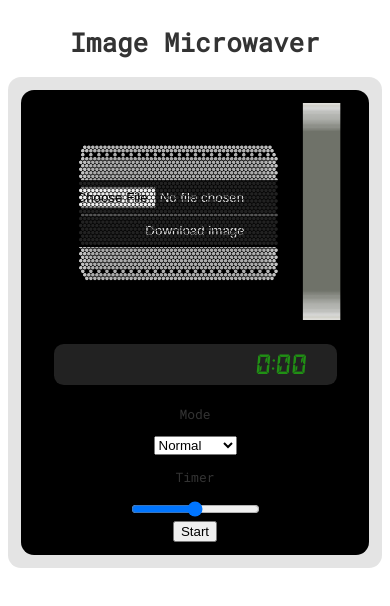
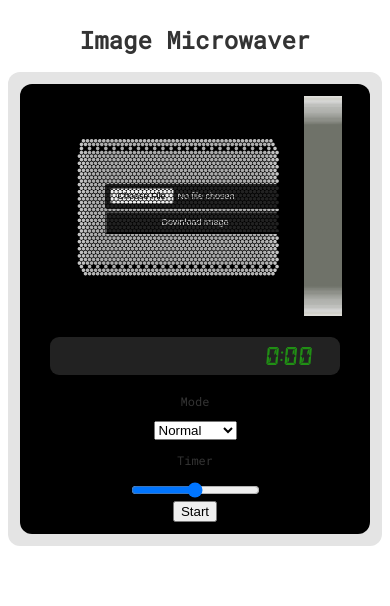
Before and after one commit to khakomaki/image_microwaver, a React (Vite) app: page / in a window 390 px wide. Shown: the top 606 px of the page. Built offline with nearby package versions, Linux system fonts and the light colour scheme.

Commit message:
holy grail layout for the page

```diff
--- a/src/App.css
+++ b/src/App.css
@@ -2,6 +2,23 @@
   display: flex;
   flex-direction: column;
   align-items: center;
+  text-align: center;
+}
+
+.main {
+  width: 100%;
+  display: flex;
+}
+
+.main-content {
+  flex-grow: 1;
+  display: flex;
+  flex-direction: column;
+  align-items: center;
+}
+
+#left-panel, #right-panel {
+  flex: 2;
   text-align: center;
 }
 
@@ -85,8 +102,8 @@ https://github.com/keshikan/DSEG
   height: 100%;
   z-index: 2;
   display: flex;
+  align-items: center;
   justify-content: center;
-  align-items: center;
 }
 
 /* Microwave light on */
@@ -120,10 +137,12 @@ input[type="file"] {
 #image-upload-input, #image-download-button {
   display: inline-block;
   padding: 0.5em;
-  border-radius: 0.5em;
+  margin-top: 0.25em;
+  border-radius: 0.25em;
   background-color: #222222;
   color: #E4E4E4;
   cursor: pointer;
+  font-size: 0.75em;
 }
 
 /* plate spinning */
@@ -140,19 +159,31 @@ input[type="file"] {
   }
 }
 
+@media (max-width: 1200px) {
+  /* rearranges side panels */
+  .main {
+    flex-direction: column;
+  }
+
+  #left-panel {
+    display: none;
+  }
+}
+
 @media (max-width: 1000px) {
   #user-image {
-    max-height: 25vw;
+    max-height: 20vw;
   }
 }
 
 @media (max-width: 768px) {
   #root {
-    font-size: small;
+    font-size: 0.75em;
   }
 }
 
 @media (max-width: 576px) {
+  /* separates Microwave door and control panel */
   .microwave {
     flex-direction: column;
   }
--- a/src/App.jsx
+++ b/src/App.jsx
@@ -5,8 +5,26 @@ function App() {
 
 return (
     <>
-      <h1>Image Microwaver</h1>
-      <Microwave></Microwave>
+      <div className='header'>
+        <h1>Image Microwaver</h1>
+      </div>
+      <div className='main'>
+        <div id='left-panel'>
+
+        </div>
+        <div className='main-content'>
+          <Microwave></Microwave>
+          <div className='info-boxes'>
+
+          </div>
+        </div>
+        <div id='right-panel'>
+
+        </div>
+      </div>
+      <div className='footer'>
+
+      </div>
     </>
   )
 }
```
